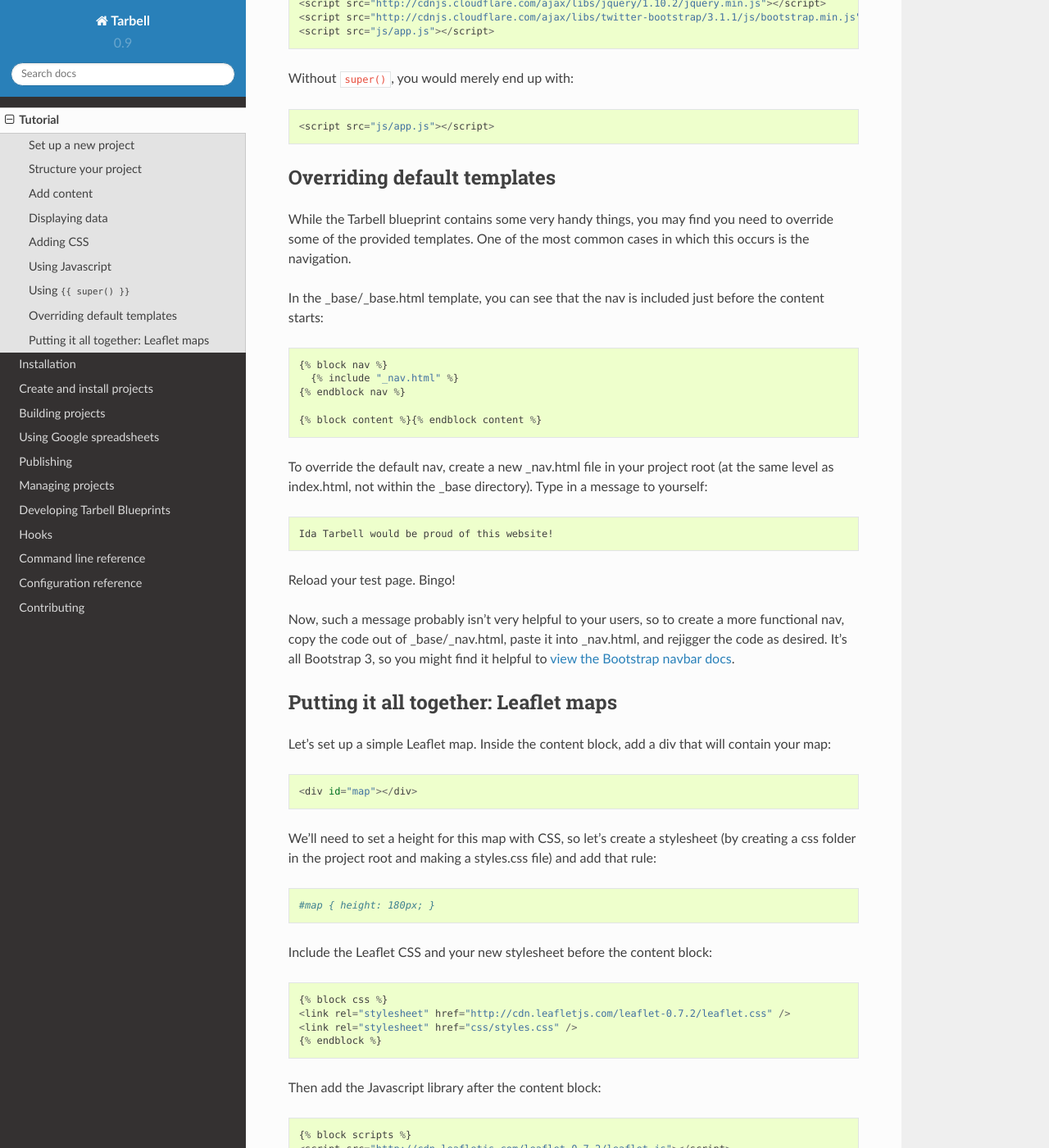
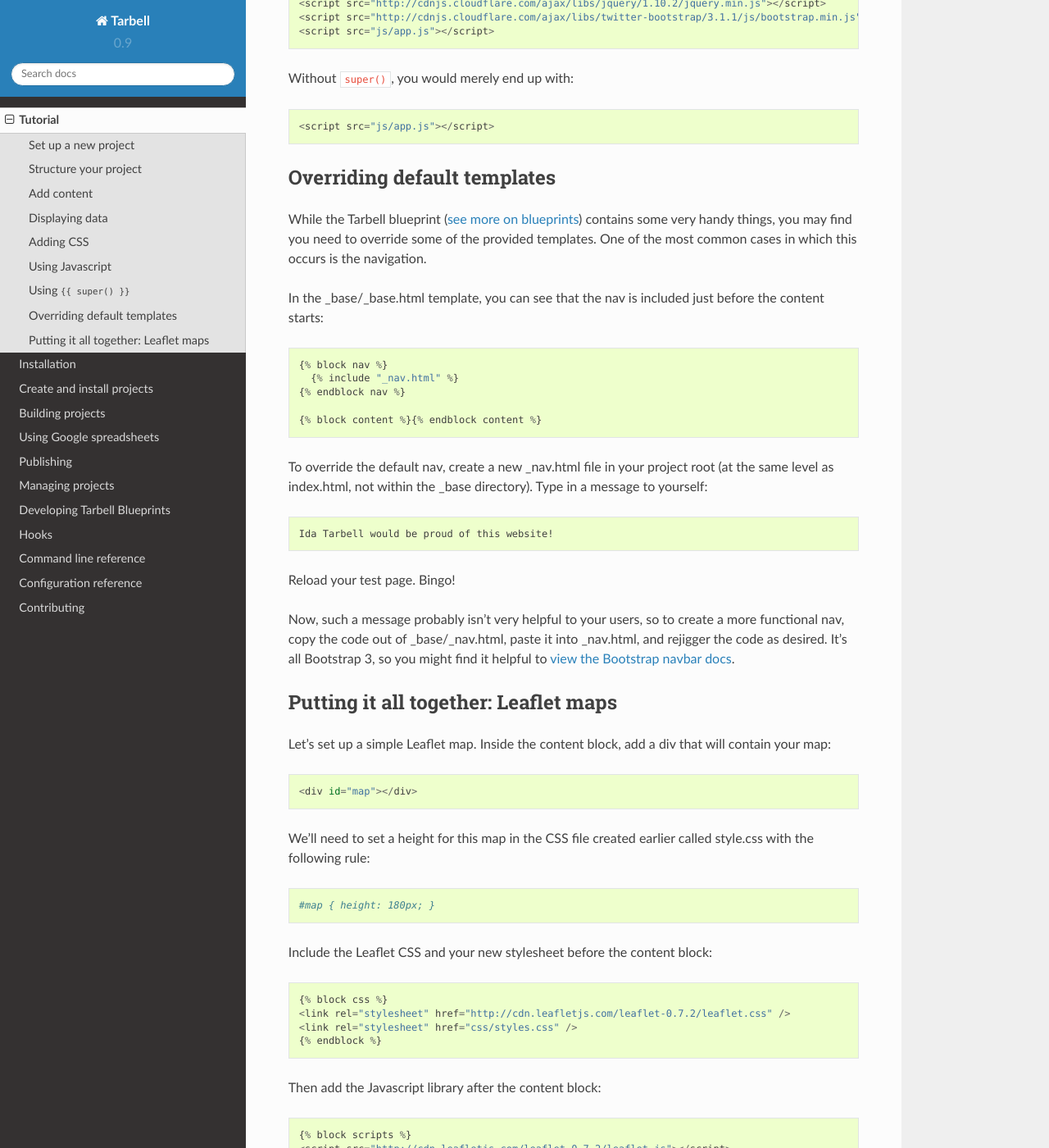
Before and after one commit to tarbell-project/tarbell, a Sphinx documentation site: the page built from tarbell/docs/tutorial.rst, in a window 1280 px wide and 1400 px high, scrolled down 7724 px. Shown: the whole window at 82% size. Built offline with Sphinx 7.4.7 and the Read the Docs theme 2.0.0, drawn with Linux system fonts in a browser that asks for light colours; some of the changed text lies outside the part shown.

Commit message:
Edits to second half of tutorial
Needs an ending

```diff
--- a/tarbell/docs/tutorial.rst
+++ b/tarbell/docs/tutorial.rst
@@ -250,7 +250,7 @@
 .. note::
 
   You'll only need to touch the library_css block if you need to do something like override the version of Bootstrap
-  included here.Otherwise, for adding project-wide styles, edit the base.css file.
+  included here. Otherwise, for adding project-wide styles, edit the base.css file.
 
 In your project root (i.e., not in base), create a css folder, if you haven't done so already. Inside that, create a new style.css file and
 add some CSS rules::
@@ -320,9 +320,9 @@
 Overriding default templates
 ============================
 
-While the Tarbell blueprint contains some very handy things,
-you may find you need to override some of the provided templates. One of the most common
-cases in which this occurs is the navigation.
+While the Tarbell blueprint (`see more on blueprints <http://tarbell.readthedocs.org/en/0.9-beta5/build.html>`_)
+contains some very handy things, you may find you need to override some of the provided templates. One of
+the most common cases in which this occurs is the navigation.
 
 In the _base/_base.html template, you can see that the nav is included just before the content starts::
 
@@ -352,7 +352,7 @@
 
     <div id="map"></div>
 
-We'll need to set a height for this map with CSS, so let's create a stylesheet (by creating a css folder in the project root and making a styles.css file) and add that rule::
+We'll need to set a height for this map in the CSS file created earlier called style.css with the following rule::
 
   #map { height: 180px; }
 
@@ -369,9 +369,13 @@
   <script src="http://cdn.leafletjs.com/leaflet-0.7.2/leaflet.js"></script>
   {% endblock %}
 
-Okay, now you have the external files you need for your map. But you'll need to write a little JavaScript to make a map object, and give it coordinates, to display a location. We're going to use Chicago as our first location.
+Okay, now you have the external files you need for your map. But you'll need to write a little JavaScript
+to make a map object, and give it coordinates, to display a location. We're going to use Chicago as our
+first location.
 
-Add a js directory to the project root, and create a file in it named maps.js. Write a document.ready function in maps.js. Inside your document.ready, make a Leaflet map object, store it in a variable named map that references the map element on your index page::
+Add a js directory to the project root, and create a file in it named maps.js. Write a document.ready
+function in maps.js. Inside your document.ready, make a Leaflet map object, store it in a variable named
+map that references the map element on your index page::
 
   $(document).ready(function(){
 
@@ -381,7 +385,8 @@
 
 This sets the latitude and longitude, and then the zoom level of the tile.
 
-Next we'll give Leaflet the URL of a tileset, and set the max and min zoom levels for the tiles. We'll use Open Street Map's tileset::
+Next we'll give Leaflet the URL of a tileset, and set the max and min zoom levels for the tiles.
+We'll use Open Street Map's tileset::
 
   L.tileLayer(
     'http://{s}.tile.osm.org/{z}/{x}/{y}.png', {
```
